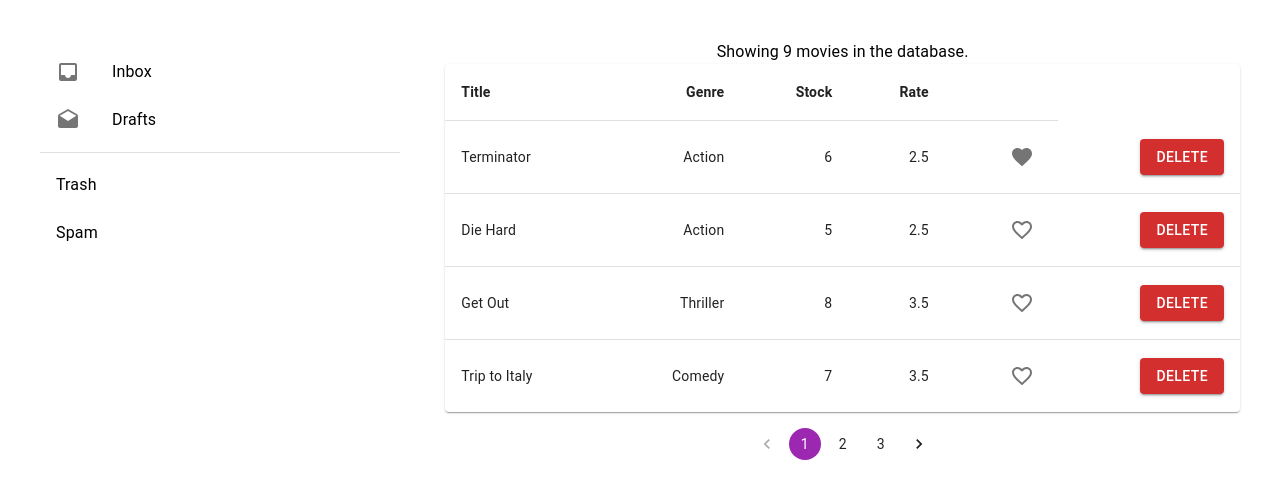
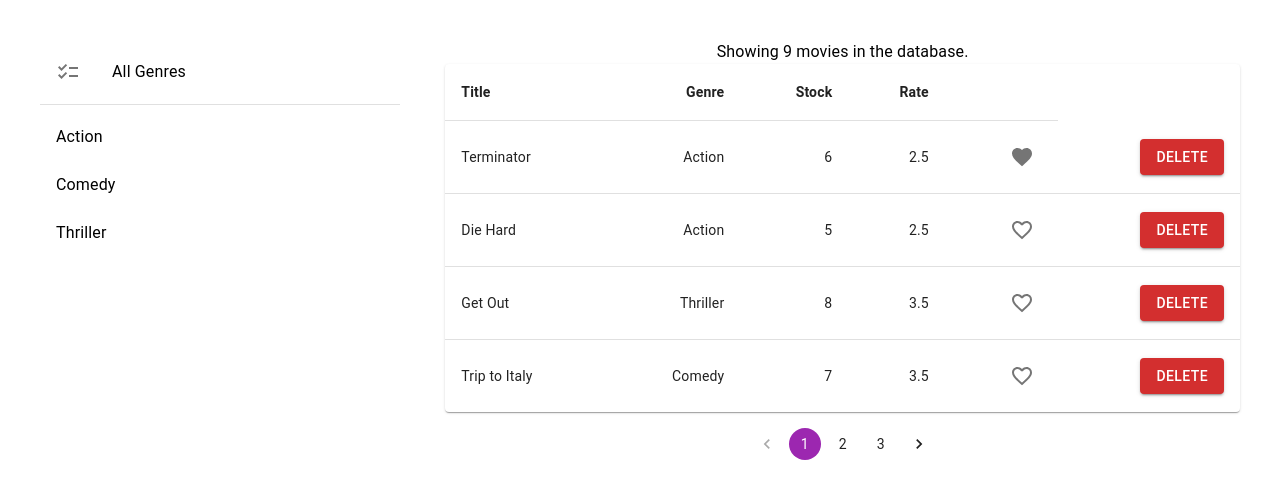
Before and after one commit to BCFCODE/MRT, a React (Vite) app: page / in a window 1280 px wide. Shown: the top 498 px of the page. Built offline with nearby package versions, Linux system fonts and the light colour scheme.

Commit message:
GenreList connected to services fakeGenreServices

```diff
--- a/src/App.tsx
+++ b/src/App.tsx
@@ -1,7 +1,7 @@
 import { Grid } from "@mui/material";
 import "./App.css";
 import { Movies } from "./components/Movies";
-import GenreList from "./components/GenreList";
+import { GenreList } from "./components/GenreList";
 
 function App() {
   return (
--- a/src/components/GenreList/index.tsx
+++ b/src/components/GenreList/index.tsx
@@ -1,33 +1,35 @@
-import * as React from 'react';
-import Box from '@mui/material/Box';
-import List from '@mui/material/List';
-import ListItem from '@mui/material/ListItem';
-import ListItemButton from '@mui/material/ListItemButton';
-import ListItemIcon from '@mui/material/ListItemIcon';
-import ListItemText from '@mui/material/ListItemText';
-import Divider from '@mui/material/Divider';
-import InboxIcon from '@mui/icons-material/Inbox';
-import DraftsIcon from '@mui/icons-material/Drafts';
+import React, { Component } from "react";
+import Box from "@mui/material/Box";
+import List from "@mui/material/List";
+import ListItem from "@mui/material/ListItem";
+import ListItemButton from "@mui/material/ListItemButton";
+import ListItemIcon from "@mui/material/ListItemIcon";
+import ListItemText from "@mui/material/ListItemText";
+import Divider from "@mui/material/Divider";
+import ChecklistIcon from "@mui/icons-material/Checklist";
+import { getGenres } from "../../services/fakeGenreService";
 
-export default function GenreList() {
+export interface IGenreListProps {}
+export interface IGenreListState {}
+
+class GenreList extends Component<IGenreListProps, IGenreListState> {
+  state = {
+    genres: getGenres(),
+  };
+
+  render() {
+    const { genres } = this.state;
+
     return (
-    <Box sx={{ width: '100%', maxWidth: 360, bgcolor: 'background.paper' }}>
+      <Box sx={{ width: "100%", maxWidth: 360, bgcolor: "background.paper" }}>
         <nav aria-label="main mailbox folders">
           <List>
             <ListItem disablePadding>
               <ListItemButton>
                 <ListItemIcon>
-                <InboxIcon />
+                  <ChecklistIcon />
                 </ListItemIcon>
-              <ListItemText primary="Inbox" />
-            </ListItemButton>
-          </ListItem>
-          <ListItem disablePadding>
-            <ListItemButton>
-              <ListItemIcon>
-                <DraftsIcon />
-              </ListItemIcon>
-              <ListItemText primary="Drafts" />
+                <ListItemText primary="All Genres" />
               </ListItemButton>
             </ListItem>
           </List>
@@ -35,18 +37,18 @@ export default function GenreList() {
         <Divider />
         <nav aria-label="secondary mailbox folders">
           <List>
-          <ListItem disablePadding>
-            <ListItemButton>
-              <ListItemText primary="Trash" />
+            {genres.map(({ _id, name }) => (
+              <ListItem key={_id} disablePadding>
+                <ListItemButton component="a" href="#">
+                  <ListItemText primary={name} />
                 </ListItemButton>
               </ListItem>
-          <ListItem disablePadding>
-            <ListItemButton component="a" href="#simple-list">
-              <ListItemText primary="Spam" />
-            </ListItemButton>
-          </ListItem>
+            ))}
           </List>
         </nav>
       </Box>
     );
   }
+}
+
+export { GenreList };
```
Lines whose indentation alone changed are shown as unchanged.
